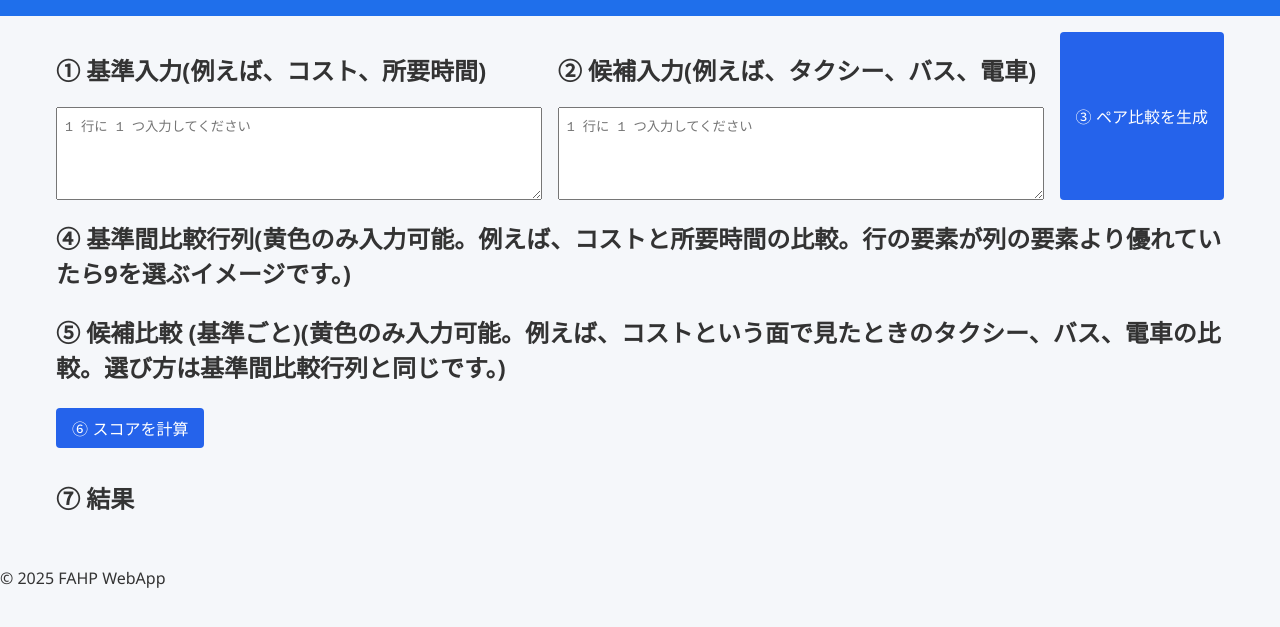
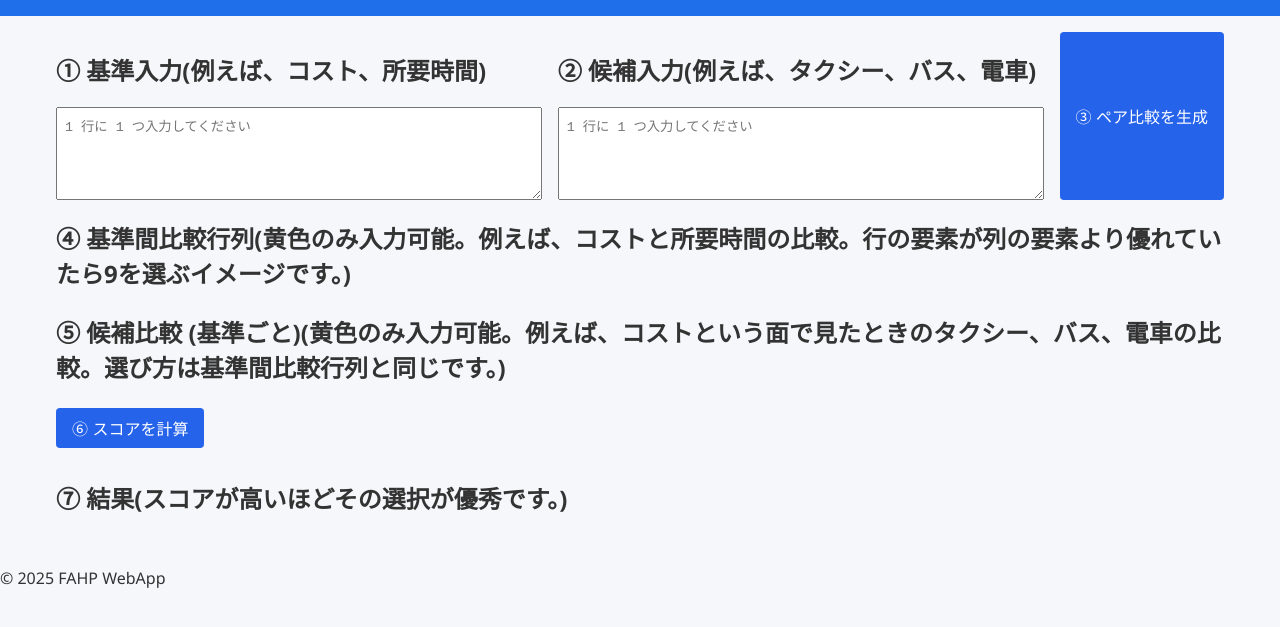
Before and after one commit to gomurin0428/FAHP, a plain HTML site: page docs/index.html in a window 1280 px wide. Shown: the part 105-732 px from the top of the page. Drawn offline with Linux system fonts and the light colour scheme.

Commit message:
説明をさらに追加。

```diff
--- a/docs/index.html
+++ b/docs/index.html
@@ -37,7 +37,7 @@
         <button id="calcBtn" class="primary">⑥ スコアを計算</button>
 
         <section id="resultSection" class="result-section">
-            <h2>⑦ 結果</h2>
+            <h2>⑦ 結果(スコアが高いほどその選択が優秀です。)</h2>
             <div id="criteriaWeightsContainer"></div>
             <div id="altScoresContainer"></div>
         </section>
```
